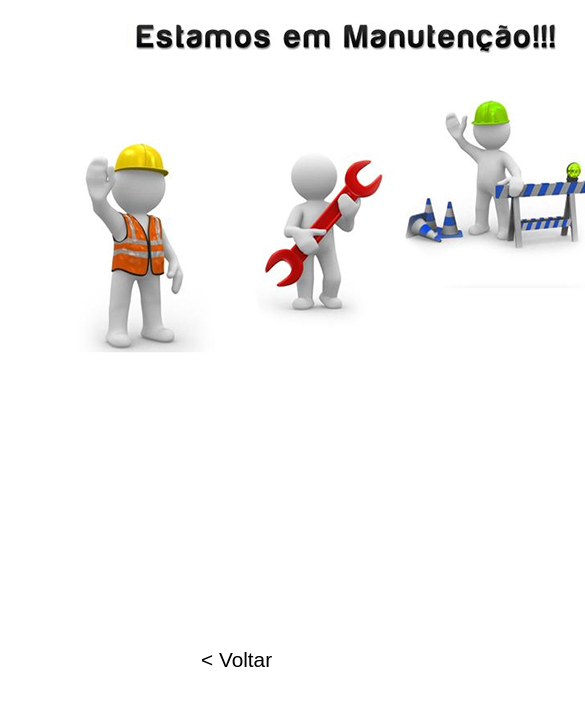
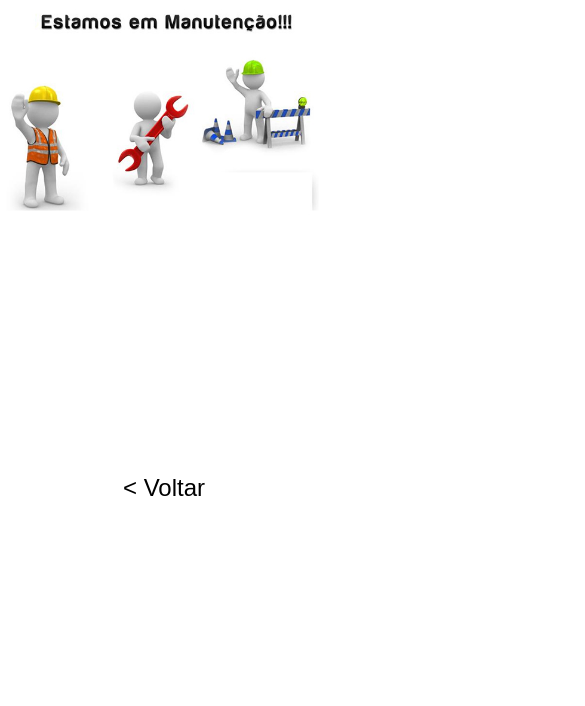
Before and after one commit to cae07/wine-project, a React (Create React App) app in the folder wine-project/: page /maintenence in a window 390 px wide. Shown: the top 706 px of the page, 585 px wide, since content can reach past the window. Built offline with nearby package versions, Linux system fonts and the light colour scheme.

Commit message:
style: pagina de manutenção para mobile

```diff
--- a/wine-project/src/css/maintenence.css
+++ b/wine-project/src/css/maintenence.css
@@ -9,3 +9,16 @@
   left: 40%;
   position: absolute;
 }
+
+@media screen and (max-width: 768px) {
+  .maintenence-container > img {
+    margin-left: -40px;
+    width: 400px
+  }
+
+  .maintenence-container > button {
+    bottom: 40%;
+    font-size: 1.5em;
+    left: 20%;
+  }
+}
```
